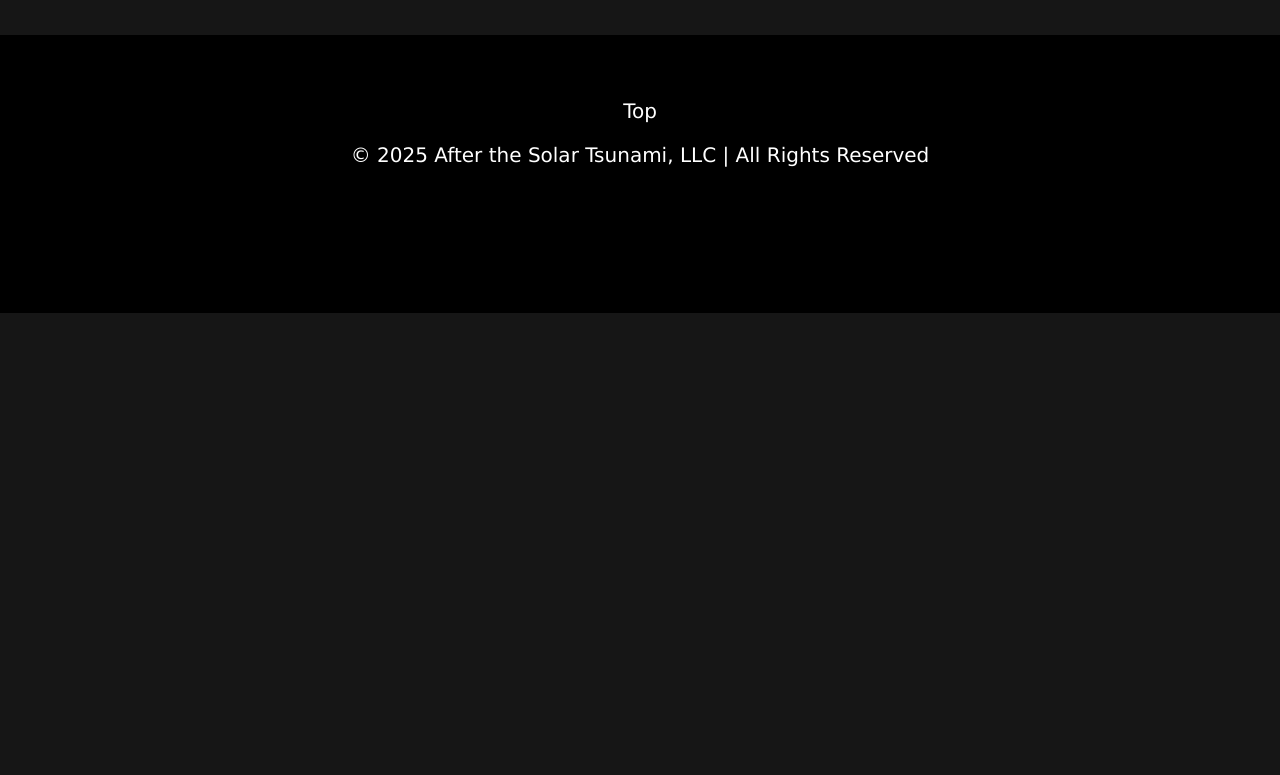
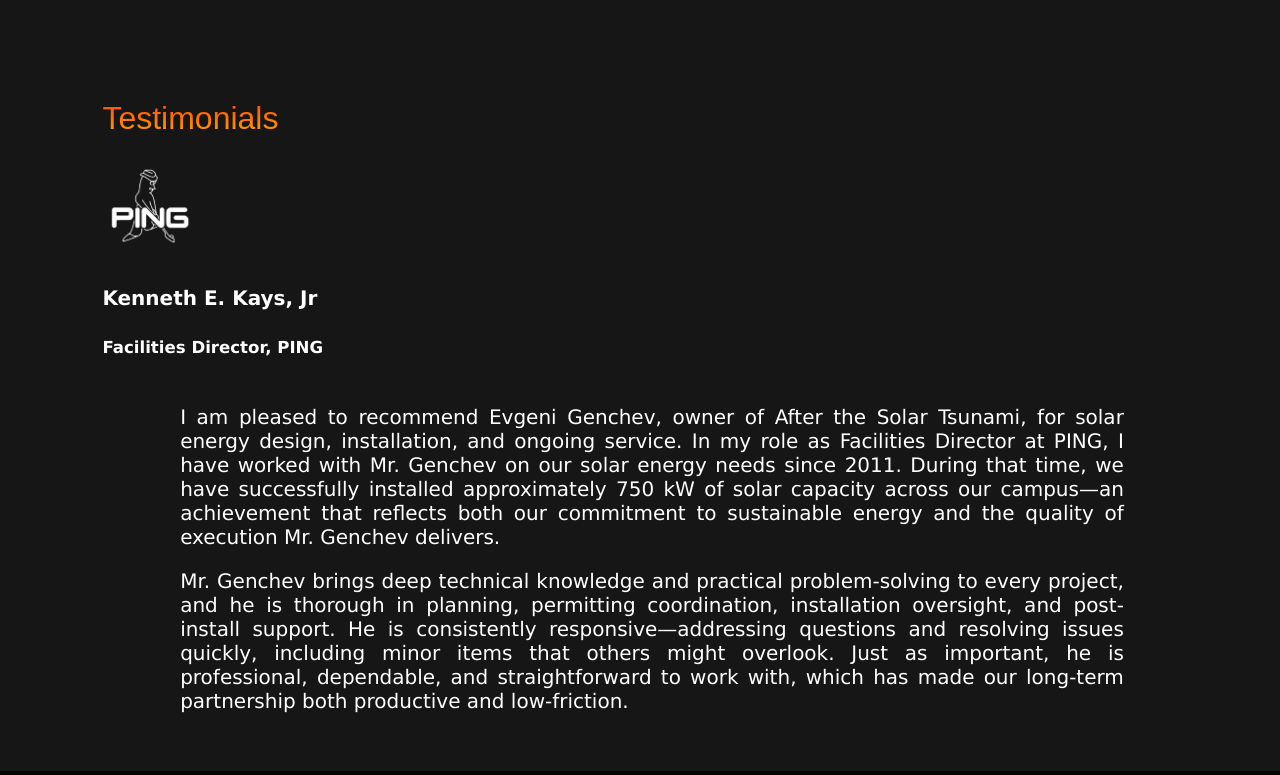
Before and after one commit to AlexxGen/ATSolarT, a plain HTML site: page index.html in a window 1280 px wide. Shown: the part 2385-3160 px from the top of the page. Before the commit the page ends 2698 px from the top, so only its background shows below. Drawn offline with nearby package versions, Linux system fonts and the light colour scheme; a web font is replaced by a local one.

Commit message:
Added testimonials

```diff
--- a/Styling/main.css
+++ b/Styling/main.css
@@ -100,7 +100,7 @@
     gap: 1rem;
 }
 
-#title img{
+.logo{
     display: flex;
     align-self: center;
     width: 6rem;
@@ -424,29 +424,18 @@
     color: white;
 }
 
-/* Reviewa */
-.reviews{
-    display: flex;
-    justify-content: space-around;
-    float: none;
-    margin-bottom: 5%;
-    margin-top: 5%;
+
+/* Testimonial */
+
+#testimonial{
+    display: grid;
+    grid-template-columns: 1fr 4fr;
+    grid-template-rows: 1fr;
 }
 
-.review img{
-    width: 90%;
-    height: auto;
-}
-
-/* Partners */
-.partners{
-    display: grid;
-    grid-template-columns: 1fr 1fr 1fr;
-
-}
-
-.partners img{
-    width: 30%;
+.testimonialText{
+    border-left: 1px solid white;
+    padding-left: 1.5rem;
 }
 
 /* In the footer */
@@ -471,6 +460,15 @@
         justify-content: center;
         align-items: center;
     }
+
+    #testimonial{
+        display: flex;
+        flex-direction: column;
+    }
+
+    .testimonialText{
+        border: none;
+    }
 }
 
 @media (max-width: 940px ){
--- a/index.html
+++ b/index.html
@@ -23,7 +23,7 @@
         </div>
         <div id="title">
             <div>
-                <img src="./Images/ATSTLogoFinal.png" alt="Logo">
+                <img class="logo" src="./Images/ATSTLogoFinal.png" alt="Logo">
                 <h1><a href="./index.html">After the Solar Tsunami</a></h1>
             </div>
         </div>
@@ -143,10 +143,39 @@
             </div>
         </div>
 
+
+        <div class="section">
+            <h2 class="subheaderTxt gradientText">Testimonials</h2>
+            <div id="testimonial">
+                <div class="testimonialAuthor">
+                    <img class="logo" src="./Images/Ping-Logo_v2.png" alt="Ping Logo">
+                    <h4 >Kenneth E. Kays, Jr</h4>
+                    <h5>Facilities Director, PING</h5>
+                </div>
+                <div class="bodyText testimonialText">
+                    <p>
+                        I am pleased to recommend Evgeni Genchev, owner of After the Solar Tsunami, for solar energy design,
+                        installation, and ongoing service. In my role as Facilities Director at PING, I have worked with Mr. Genchev
+                        on our solar energy needs since 2011. During that time, we have successfully installed approximately 750 kW
+                        of solar capacity across our campus—an achievement that reflects both our commitment to sustainable energy
+                        and the quality of execution Mr. Genchev delivers.
+                    </p>
+                    <p>
+                        Mr. Genchev brings deep technical knowledge and practical problem-solving to every project, and he is
+                        thorough in planning, permitting coordination, installation oversight, and post-install support. He is
+                        consistently responsive—addressing questions and resolving issues quickly, including minor items that
+                        others might overlook. Just as important, he is professional, dependable, and straightforward to work
+                        with, which has made our long-term partnership both productive and low-friction.
+                    </p>
+                </div>
+            </div>
+
+        </div>
+
     </main>
 
     <footer class="otherTxt">
-        <nav class="">
+        <nav>
             <a href="./index.html">Top</a>
         </nav>
 
```
Also changed, not shown: Images/Ping-Logo_v2.png (added), Images/Ping-logo.png (added).
